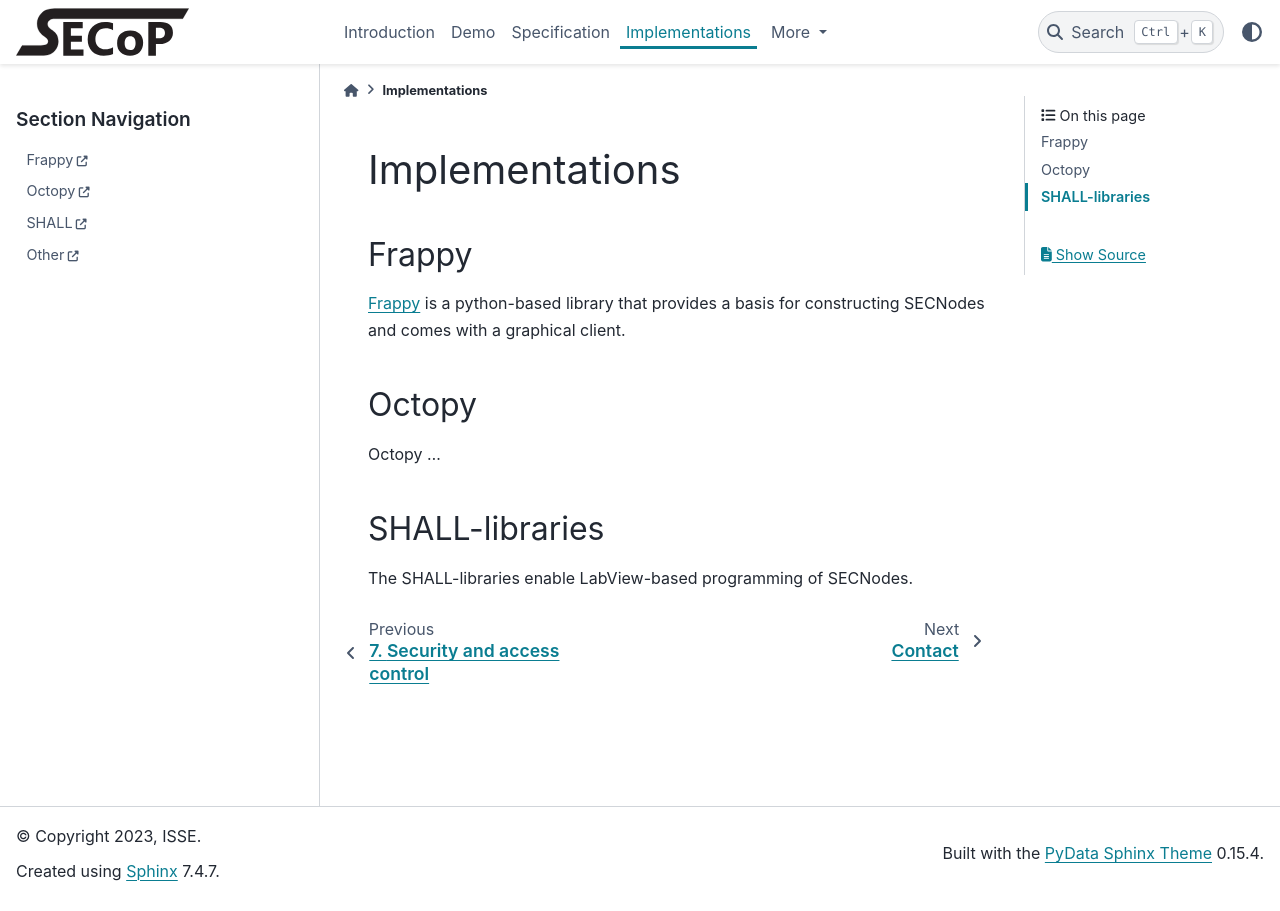
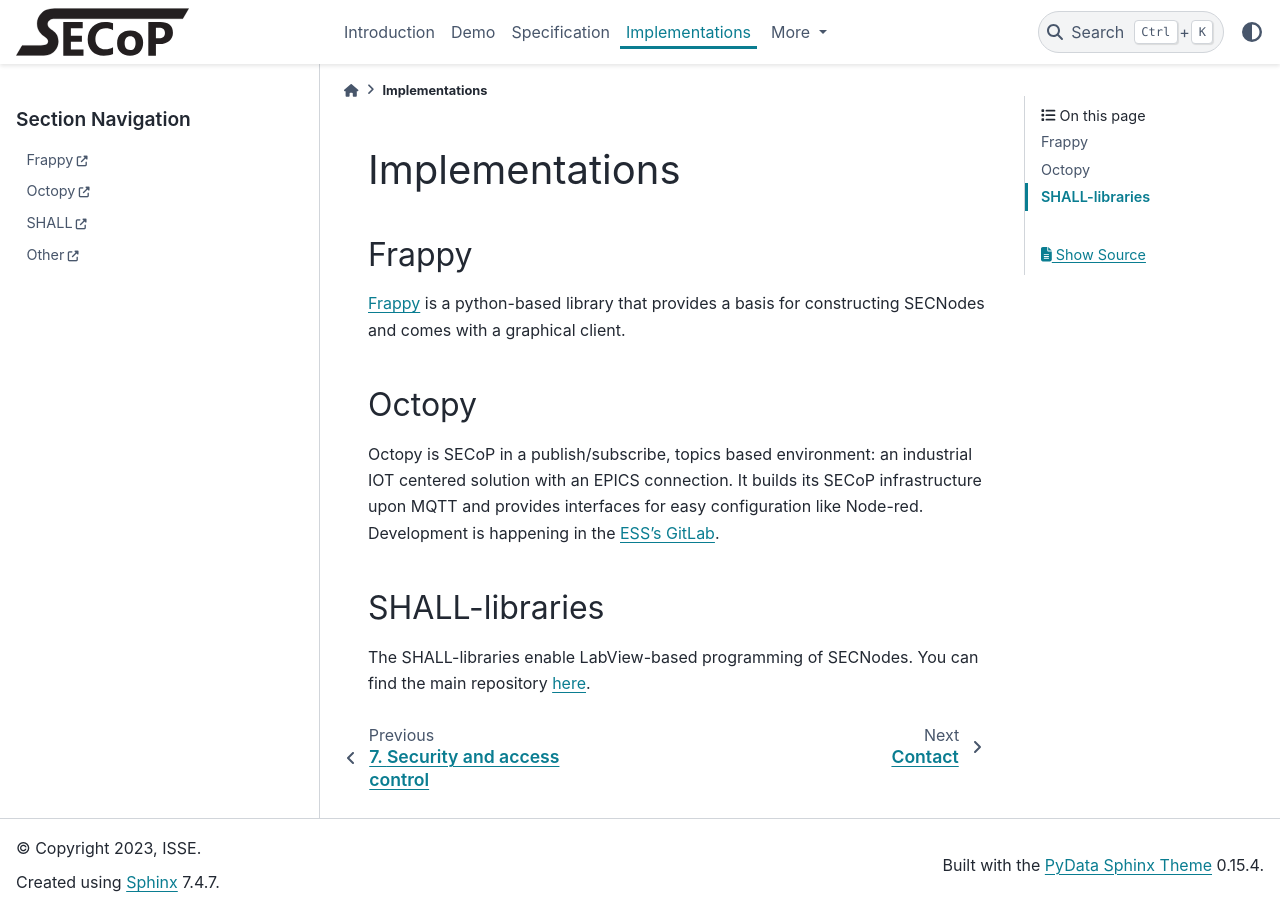
Before and after one commit to cchndl/secop-site, a Sphinx documentation site: the page built from source/libs.rst, in a window 1280 px wide. Built offline with Sphinx 7.4.7 and the PyData theme 0.15.4, drawn with Linux system fonts in a browser that asks for light colours.

Commit message:
typos in libs.rst
Change-Id: Ic8c2604d8e973b166d70a296026f80a8f5d783f6

```diff
--- a/source/libs.rst
+++ b/source/libs.rst
@@ -17,8 +17,8 @@ Frappy
 
 Octopy
 ~~~~~~
-Octopy ...
+Octopy is SECoP in a publish/subscribe, topics based environment: an industrial IOT centered solution with an EPICS connection. It builds its SECoP infrastructure upon MQTT and provides interfaces for easy configuration like Node-red. Development is happening in the `ESS's GitLab <https://gitlab.esss.lu.se/mesi/octopy>`_.
 
 SHALL-libraries
 ~~~~~~~~~~~~~~~
-The SHALL-libraries enable LabView-based programming of SECNodes.
+The SHALL-libraries enable LabView-based programming of SECNodes. You can find the main repository `here <https://github.com/SampleEnvironment/shall>`_.
```
